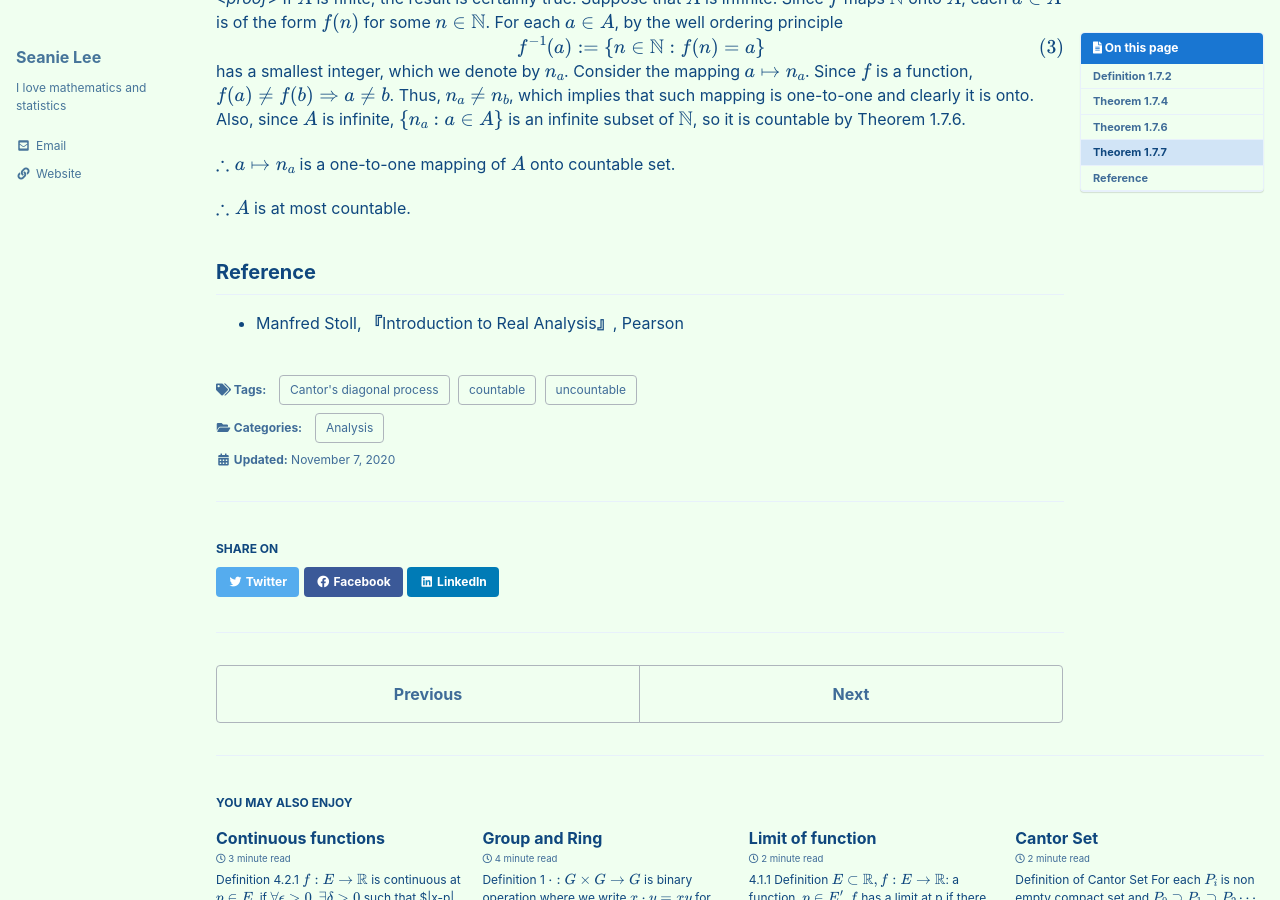
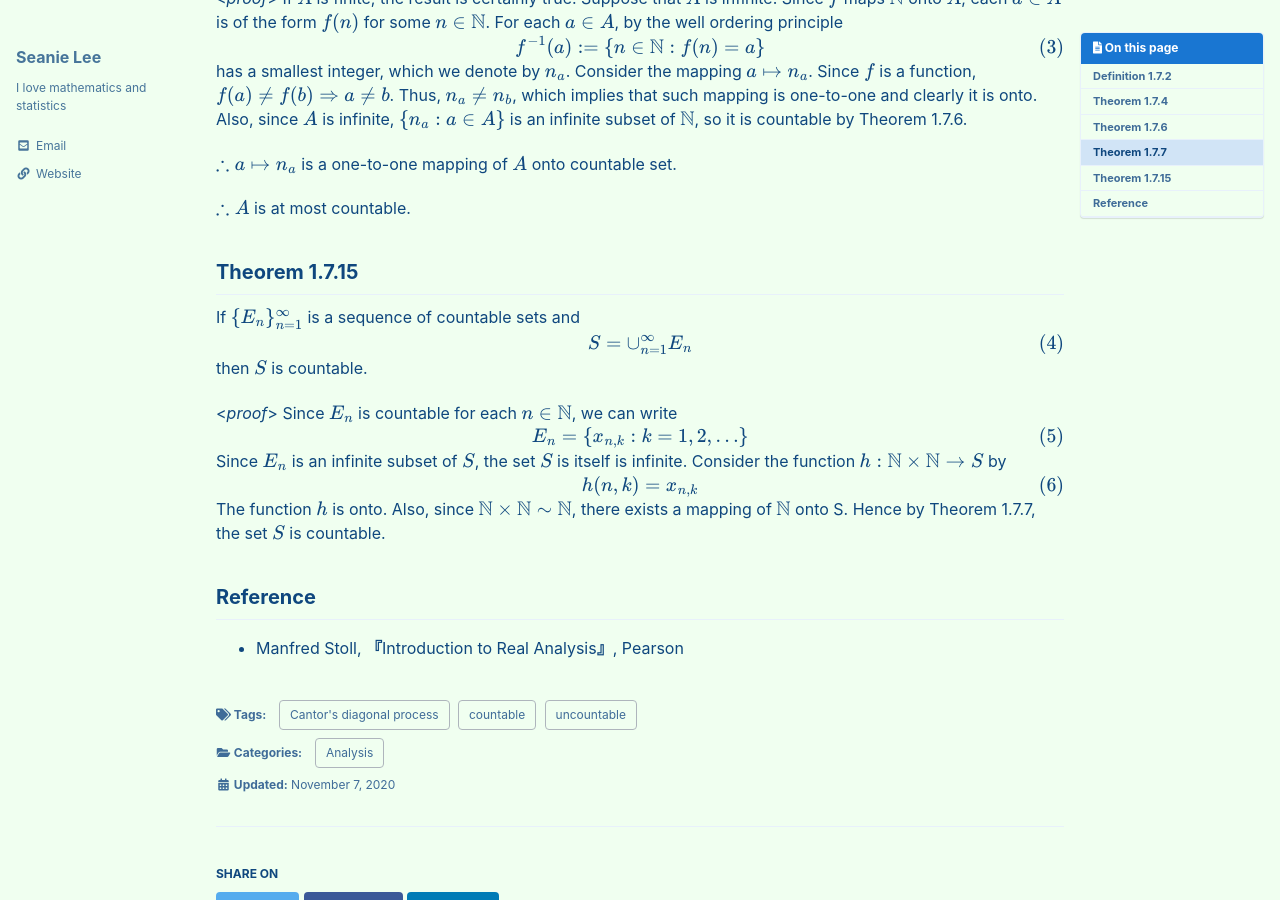
Before and after one commit to seanie12/blog, a Jekyll site: the page built from _posts/2020-11-07-countable-uncoutable.md, in a window 1280 px wide and 900 px high, scrolled down 1402 px. Built offline with Jekyll 4.4.1, drawn with Linux system fonts in a browser that asks for light colours; cached includes are drawn as plain includes; formulas are drawn with MathJax 3.

Commit message:
Update 2020-11-07-countable-uncoutable.md

```diff
--- a/_posts/2020-11-07-countable-uncoutable.md
+++ b/_posts/2020-11-07-countable-uncoutable.md
@@ -78,5 +78,34 @@ $\therefore a\mapsto n_a$ is a one-to-one mapping of $A$ onto countable set.
 
 $\therefore A$ is at most countable.
 $$\tag*{$\square$}$$
+
+## Theorem 1.7.15
+If $$\{E_n\}_{n=1}^\infty$$ is a sequence of countable sets and
+$$
+\begin{align}
+S = \cup_{n=1}^\infty E_n
+\end{align}
+$$
+then $S$ is countable.
+
+<*proof*>
+Since $E_n$ is countable for each $n\in \mathbb{N}$, we can write
+$$
+\begin{align}
+E_n =\{x_{n,k}: k=1,2,\ldots\}
+\end{align}
+$$
+Since $E_n$ is an infinite subset of $S$, the set $S$ is itself is infinite.  Consider the function $h:\mathbb{N}\times\mathbb{N}\to S$ by
+$$
+\begin{align}
+h(n,k) = x_{n,k}
+\end{align}
+$$
+The function $h$ is onto. Also, since $\mathbb{N}\times\mathbb{N}\sim \mathbb{N}$, there exists a mapping of $\mathbb{N}$ onto S. Hence by Theorem 1.7.7, the set $S$ is countable.
+$$\tag*{$\square$}$$
+
+
+
+
 ## Reference
 - Manfred Stoll,  **『**Introduction to Real Analysis**』**, Pearson
```
